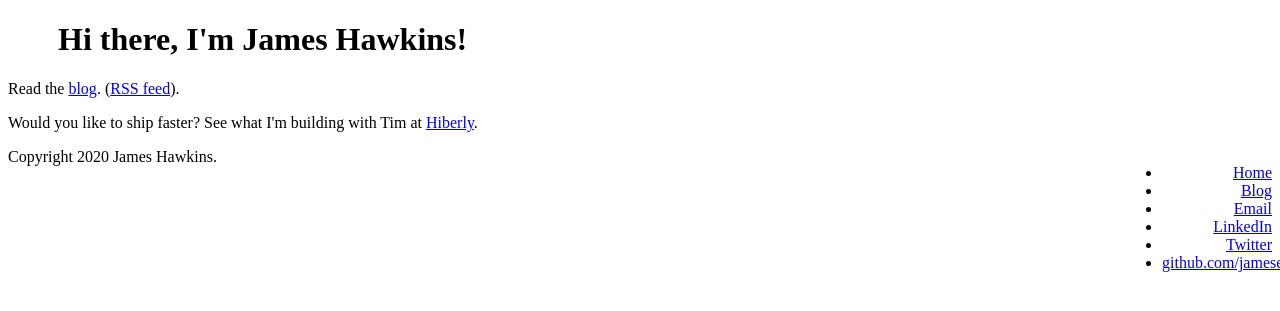
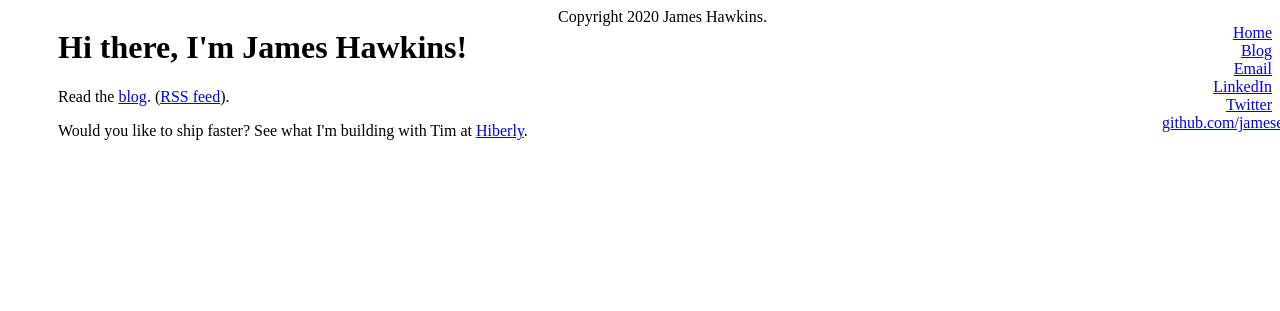
Before and after one commit to jamesefhawkins/jamesefhawkins.github.io, a Jekyll site: the page built from index.html, in a window 1280 px wide. Shown: the top 311 px of the page. Built offline with Jekyll 4.4.1, drawn with Linux system fonts in a browser that asks for light colours.

Commit message:
css tweaks to fix columns

```diff
--- a/css/main.css
+++ b/css/main.css
@@ -5,11 +5,15 @@
 
 .container {
 	width:500px;
+	float:left;
 }
 
 nav {
 	width:150px;
 	float:right;
-	list-style:none;
 	text-align:right;
 }
+
+li {
+	list-style:none;
+}
```
